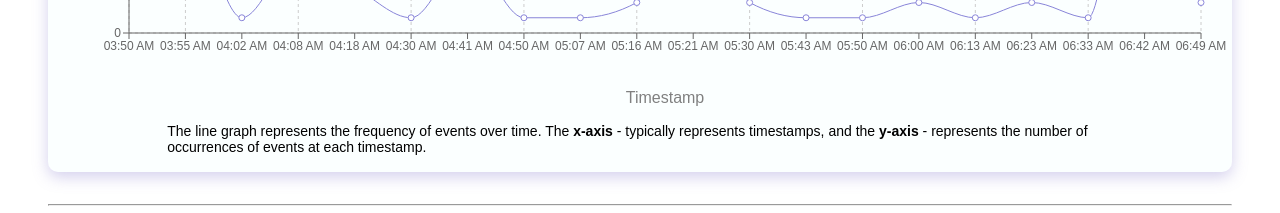
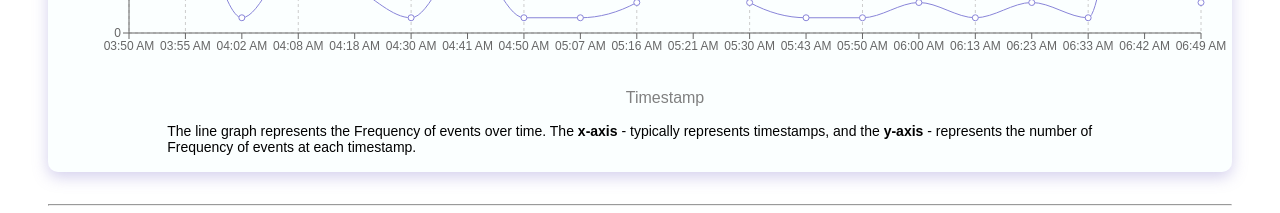
Before and after one commit to OmkarPorlikar/wijungle-dashbord, a React (Create React App) app: page / in a window 1280 px wide. Shown: the part 860-1073 px from the top of the page. Built offline with nearby package versions, Linux system fonts and the light colour scheme.

Commit message:
Update FrequencyChart.jsx

```diff
--- a/src/components/FrequencyChart.jsx
+++ b/src/components/FrequencyChart.jsx
@@ -34,9 +34,9 @@ const FrequencyChart = ({ data }) => {
         </LineChart>
       </ResponsiveContainer>
       <p className="desc">
-      The line graph represents the frequency of events over time.
+      The line graph represents the Frequency of events over time.
       The <strong>x-axis</strong> - typically represents timestamps,
-       and the <strong>y-axis</strong> - represents the number of occurrences of events at each timestamp.
+       and the <strong>y-axis</strong> - represents the number of Frequency of events at each timestamp.
       </p>
     </div>
   );
```
